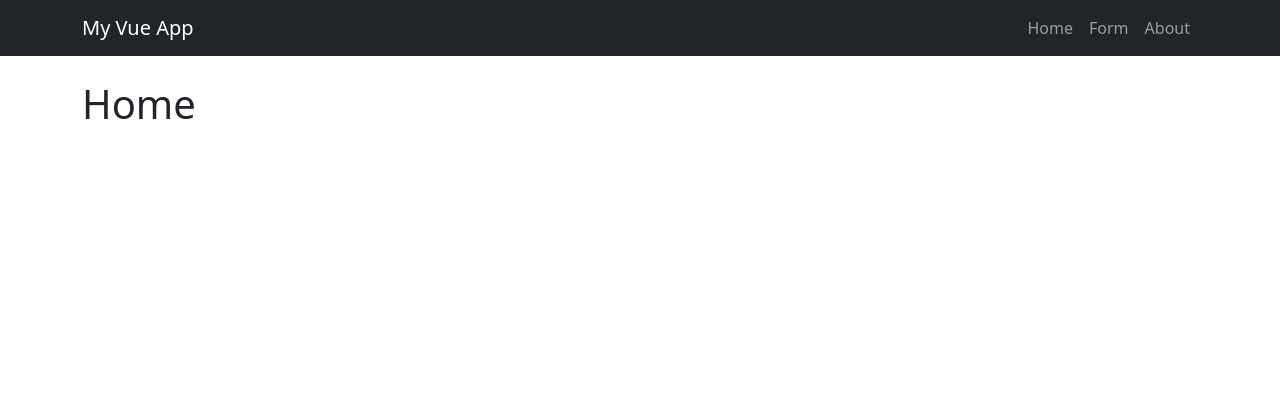
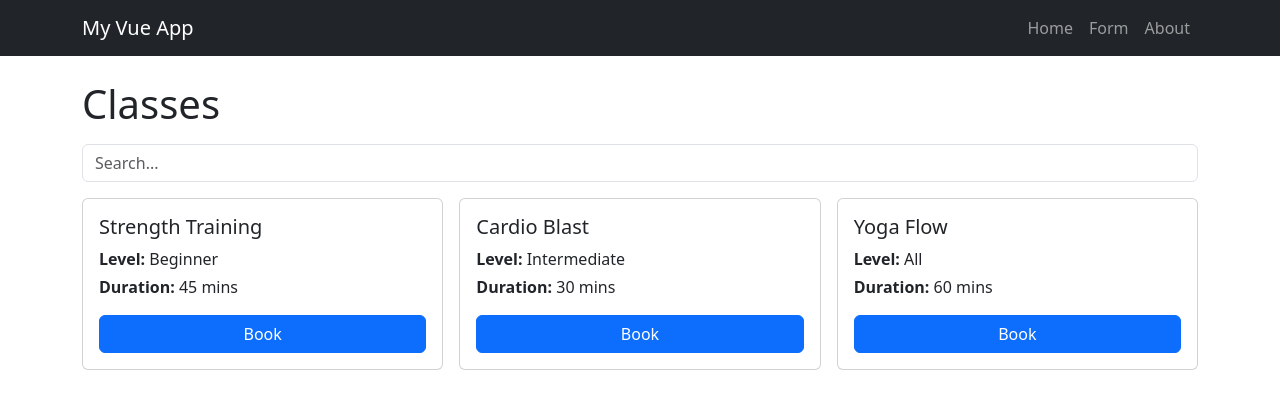
Before and after one commit to Jack12345-hub/5032-A3, a Vue app: page / in a window 1280 px wide. Shown: the top 408 px of the page. Built offline with nearby package versions, Linux system fonts and the light colour scheme.

Commit message:
Home pages-Bootstrap

```diff
--- a/src/pages/Home.vue
+++ b/src/pages/Home.vue
@@ -1 +1,25 @@
-<template><h1>Home</h1></template>
+<script setup>
+import { ref, computed } from "vue";
+import { classes } from "../assets/data.js";
+const q = ref("");
+const filtered = computed(() =>
+  classes.filter(c => (c.title + " " + c.level).toLowerCase().includes(q.value.toLowerCase()))
+);
+</script>
+
+<template>
+  <h1 class="mb-3">Classes</h1>
+  <input v-model="q" class="form-control mb-3" placeholder="Search..." />
+  <div class="row g-3">
+    <div class="col-12 col-sm-6 col-lg-4" v-for="c in filtered" :key="c.id">
+      <div class="card h-100">
+        <div class="card-body">
+          <h5 class="card-title">{{ c.title }}</h5>
+          <p class="mb-1"><strong>Level:</strong> {{ c.level }}</p>
+          <p><strong>Duration:</strong> {{ c.duration }} mins</p>
+          <button class="btn btn-primary w-100">Book</button>
+        </div>
+      </div>
+    </div>
+  </div>
+</template>
```
